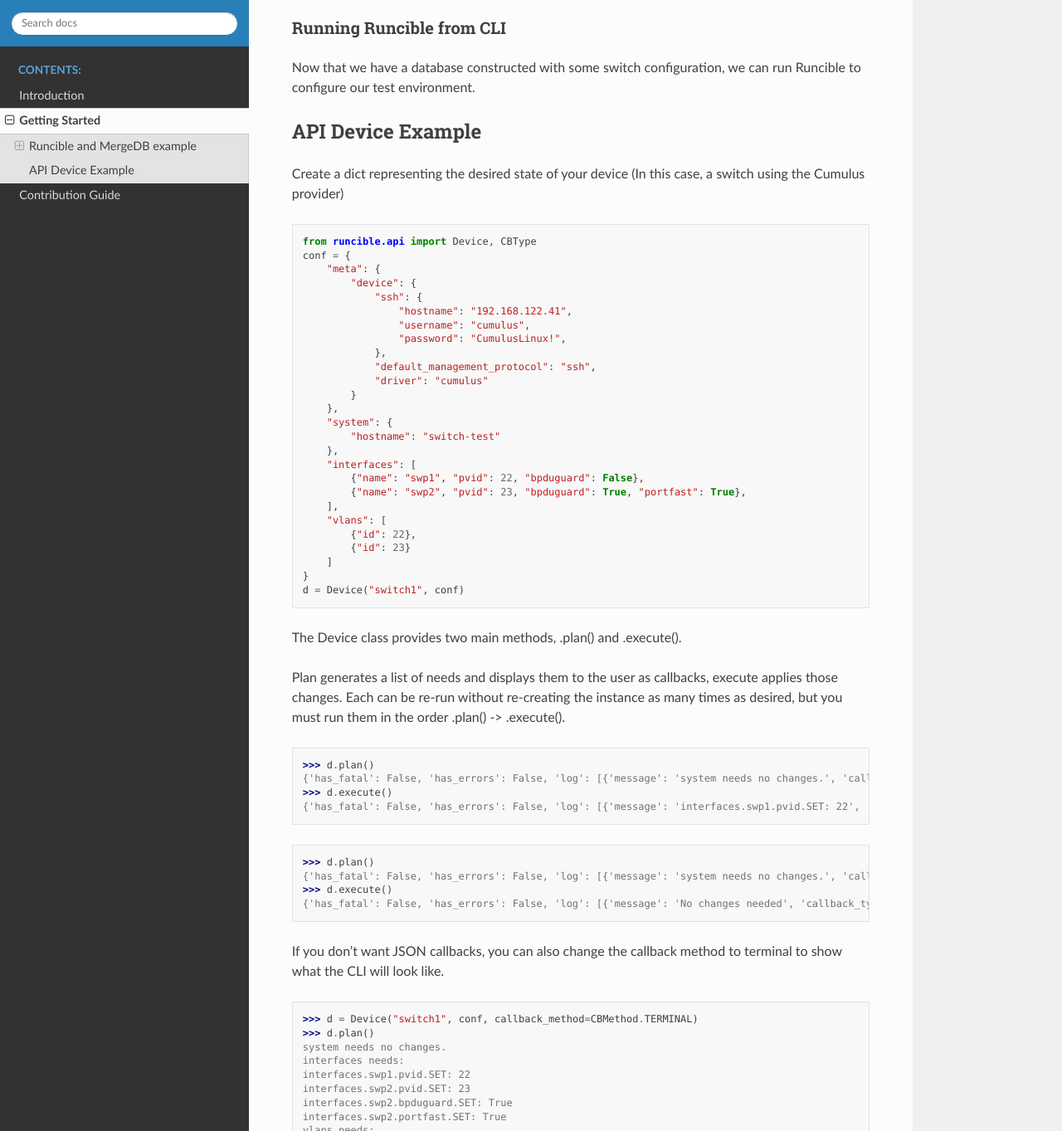
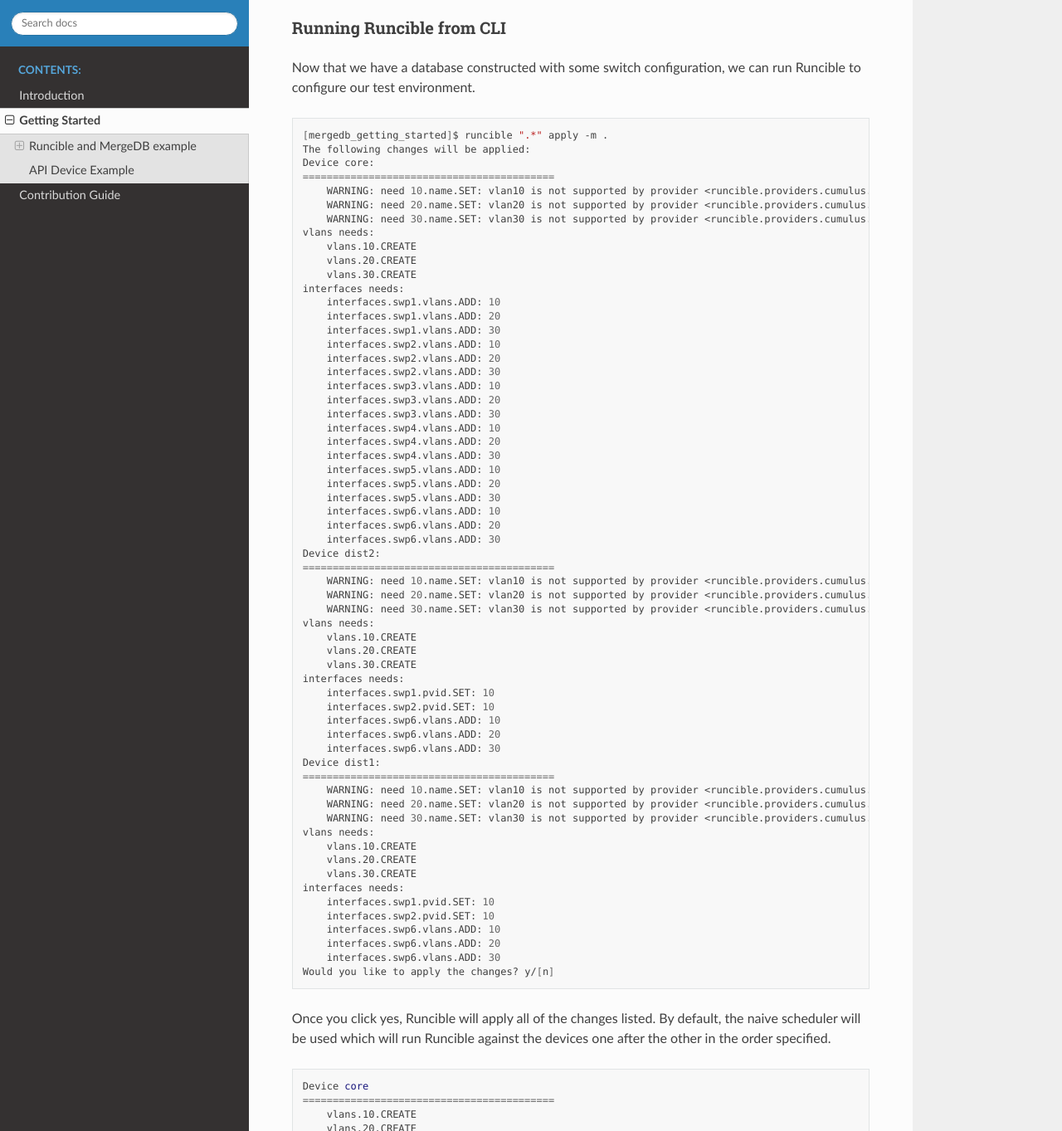
Before and after one commit to graysonhead/runcible, a Sphinx documentation site: the page built from docs/getting_started.rst, in a window 1280 px wide and 1400 px high, scrolled down 3132 px, cut to the strip 37-1400 px from the top of the window. Shown: the whole strip at 83% size. Built offline with Sphinx 7.4.7 and the Read the Docs theme 2.0.0, drawn with Linux system fonts in a browser that asks for light colours; some of the changed text lies outside the part shown.

```diff
--- a/docs/getting_started.rst
+++ b/docs/getting_started.rst
@@ -89,6 +89,119 @@
 Now that we have a database constructed with some switch configuration, we can run Runcible to configure our test
 environment.
 
+.. code-block:: shell
+
+    [mergedb_getting_started]$ runcible ".*" apply -m .
+    The following changes will be applied:
+    Device core:
+    ==========================================
+        WARNING: need 10.name.SET: vlan10 is not supported by provider <runcible.providers.cumulus.vlans.CumulusVlansProvider object at 0x7fe24e1258d0>
+        WARNING: need 20.name.SET: vlan20 is not supported by provider <runcible.providers.cumulus.vlans.CumulusVlansProvider object at 0x7fe24e1258d0>
+        WARNING: need 30.name.SET: vlan30 is not supported by provider <runcible.providers.cumulus.vlans.CumulusVlansProvider object at 0x7fe24e1258d0>
+    vlans needs:
+        vlans.10.CREATE
+        vlans.20.CREATE
+        vlans.30.CREATE
+    interfaces needs:
+        interfaces.swp1.vlans.ADD: 10
+        interfaces.swp1.vlans.ADD: 20
+        interfaces.swp1.vlans.ADD: 30
+        interfaces.swp2.vlans.ADD: 10
+        interfaces.swp2.vlans.ADD: 20
+        interfaces.swp2.vlans.ADD: 30
+        interfaces.swp3.vlans.ADD: 10
+        interfaces.swp3.vlans.ADD: 20
+        interfaces.swp3.vlans.ADD: 30
+        interfaces.swp4.vlans.ADD: 10
+        interfaces.swp4.vlans.ADD: 20
+        interfaces.swp4.vlans.ADD: 30
+        interfaces.swp5.vlans.ADD: 10
+        interfaces.swp5.vlans.ADD: 20
+        interfaces.swp5.vlans.ADD: 30
+        interfaces.swp6.vlans.ADD: 10
+        interfaces.swp6.vlans.ADD: 20
+        interfaces.swp6.vlans.ADD: 30
+    Device dist2:
+    ==========================================
+        WARNING: need 10.name.SET: vlan10 is not supported by provider <runcible.providers.cumulus.vlans.CumulusVlansProvider object at 0x7fe24e1259e8>
+        WARNING: need 20.name.SET: vlan20 is not supported by provider <runcible.providers.cumulus.vlans.CumulusVlansProvider object at 0x7fe24e1259e8>
+        WARNING: need 30.name.SET: vlan30 is not supported by provider <runcible.providers.cumulus.vlans.CumulusVlansProvider object at 0x7fe24e1259e8>
+    vlans needs:
+        vlans.10.CREATE
+        vlans.20.CREATE
+        vlans.30.CREATE
+    interfaces needs:
+        interfaces.swp1.pvid.SET: 10
+        interfaces.swp2.pvid.SET: 10
+        interfaces.swp6.vlans.ADD: 10
+        interfaces.swp6.vlans.ADD: 20
+        interfaces.swp6.vlans.ADD: 30
+    Device dist1:
+    ==========================================
+        WARNING: need 10.name.SET: vlan10 is not supported by provider <runcible.providers.cumulus.vlans.CumulusVlansProvider object at 0x7fe24e125358>
+        WARNING: need 20.name.SET: vlan20 is not supported by provider <runcible.providers.cumulus.vlans.CumulusVlansProvider object at 0x7fe24e125358>
+        WARNING: need 30.name.SET: vlan30 is not supported by provider <runcible.providers.cumulus.vlans.CumulusVlansProvider object at 0x7fe24e125358>
+    vlans needs:
+        vlans.10.CREATE
+        vlans.20.CREATE
+        vlans.30.CREATE
+    interfaces needs:
+        interfaces.swp1.pvid.SET: 10
+        interfaces.swp2.pvid.SET: 10
+        interfaces.swp6.vlans.ADD: 10
+        interfaces.swp6.vlans.ADD: 20
+        interfaces.swp6.vlans.ADD: 30
+    Would you like to apply the changes? y/[n]
+
+Once you click yes, Runcible will apply all of the changes listed. By default, the naive scheduler will be used which
+will run Runcible against the devices one after the other in the order specified.
+
+.. code-block:: shell
+
+    Device core
+    ==========================================
+        vlans.10.CREATE
+        vlans.20.CREATE
+        vlans.30.CREATE
+        interfaces.swp1.vlans.ADD: 10
+        interfaces.swp1.vlans.ADD: 20
+        interfaces.swp1.vlans.ADD: 30
+        interfaces.swp2.vlans.ADD: 10
+        interfaces.swp2.vlans.ADD: 20
+        interfaces.swp2.vlans.ADD: 30
+        interfaces.swp3.vlans.ADD: 10
+        interfaces.swp3.vlans.ADD: 20
+        interfaces.swp3.vlans.ADD: 30
+        interfaces.swp4.vlans.ADD: 10
+        interfaces.swp4.vlans.ADD: 20
+        interfaces.swp4.vlans.ADD: 30
+        interfaces.swp5.vlans.ADD: 10
+        interfaces.swp5.vlans.ADD: 20
+        interfaces.swp5.vlans.ADD: 30
+        interfaces.swp6.vlans.ADD: 10
+        interfaces.swp6.vlans.ADD: 20
+        interfaces.swp6.vlans.ADD: 30
+    Device dist2
+    ==========================================
+        vlans.10.CREATE
+        vlans.20.CREATE
+        vlans.30.CREATE
+        interfaces.swp1.pvid.SET: 10
+        interfaces.swp2.pvid.SET: 10
+        interfaces.swp6.vlans.ADD: 10
+        interfaces.swp6.vlans.ADD: 20
+        interfaces.swp6.vlans.ADD: 30
+    Device dist1
+    ==========================================
+        vlans.10.CREATE
+        vlans.20.CREATE
+        vlans.30.CREATE
+        interfaces.swp1.pvid.SET: 10
+        interfaces.swp2.pvid.SET: 10
+        interfaces.swp6.vlans.ADD: 10
+        interfaces.swp6.vlans.ADD: 20
+        interfaces.swp6.vlans.ADD: 30
+
 
 
 
```
Also changed, not shown: 2 other files.
